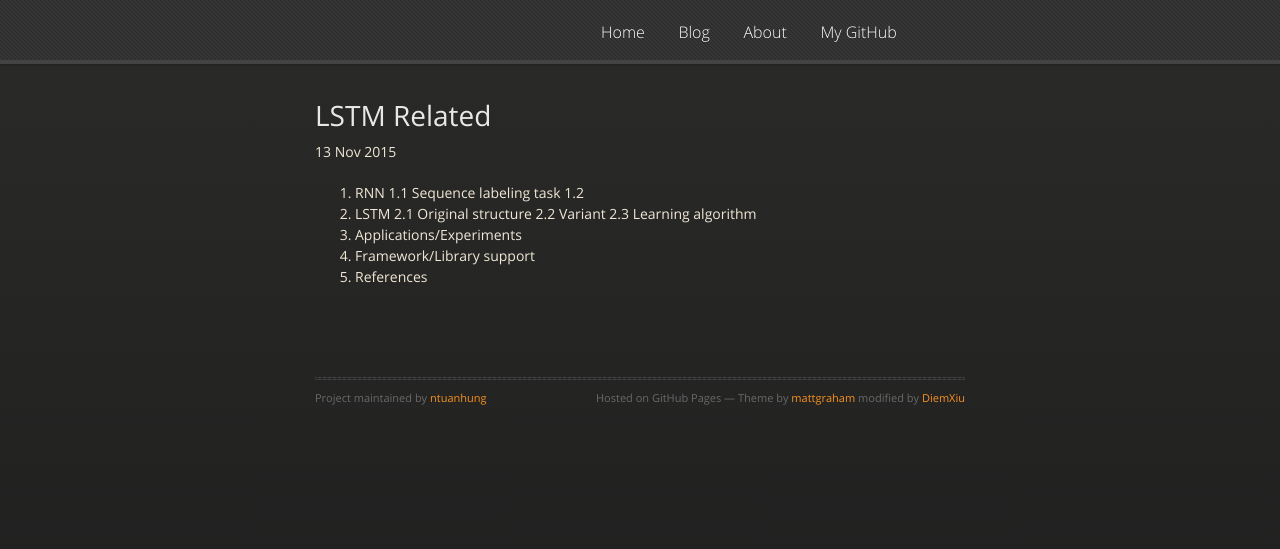
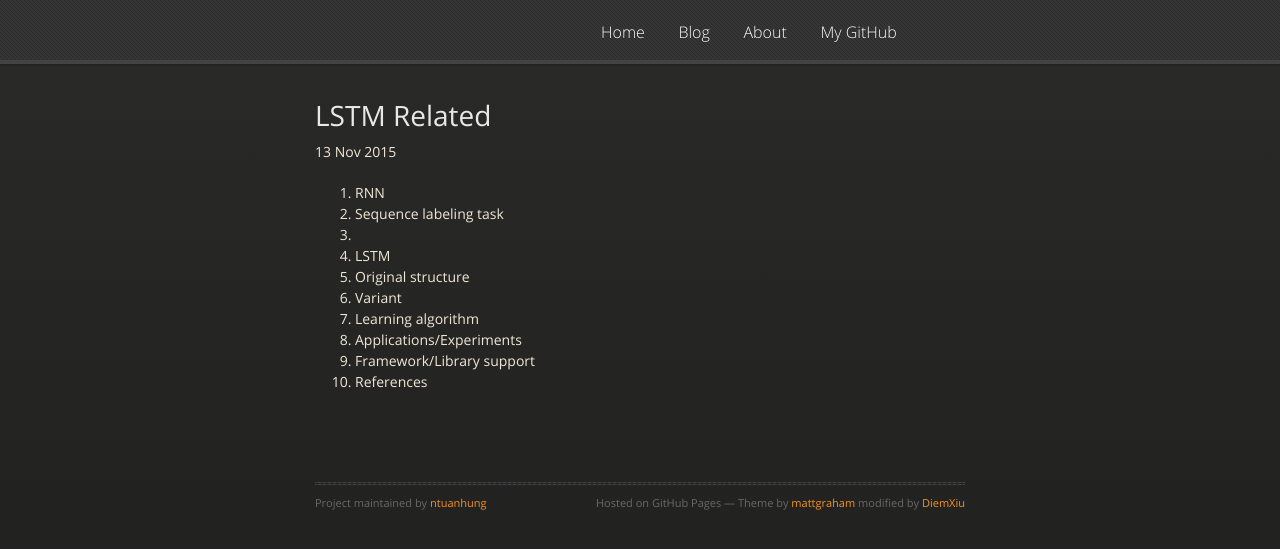
Before and after one commit to ntuanhung/ntuanhung.github.io, a Jekyll site: the page built from _posts/2015-11-13-lstm-related.md, in a window 1280 px wide. Shown: the top 549 px of the page. Built offline with Jekyll 4.4.1, drawn with Linux system fonts in a browser that asks for light colours; nearby versions of some CDN libraries.

Commit message:
Update 2015-11-13-lstm-related.md

```diff
--- a/_posts/2015-11-13-lstm-related.md
+++ b/_posts/2015-11-13-lstm-related.md
@@ -4,12 +4,12 @@
 date: 2015-11-13
 ---
 1. RNN
-  1.1 Sequence labeling task
-  1.2
+  1. Sequence labeling task
+  2.
 2. LSTM
-  2.1 Original structure
-  2.2 Variant
-  2.3 Learning algorithm
+  1. Original structure
+  2. Variant
+  3. Learning algorithm
 3. Applications/Experiments
 4. Framework/Library support
 5. References
```
